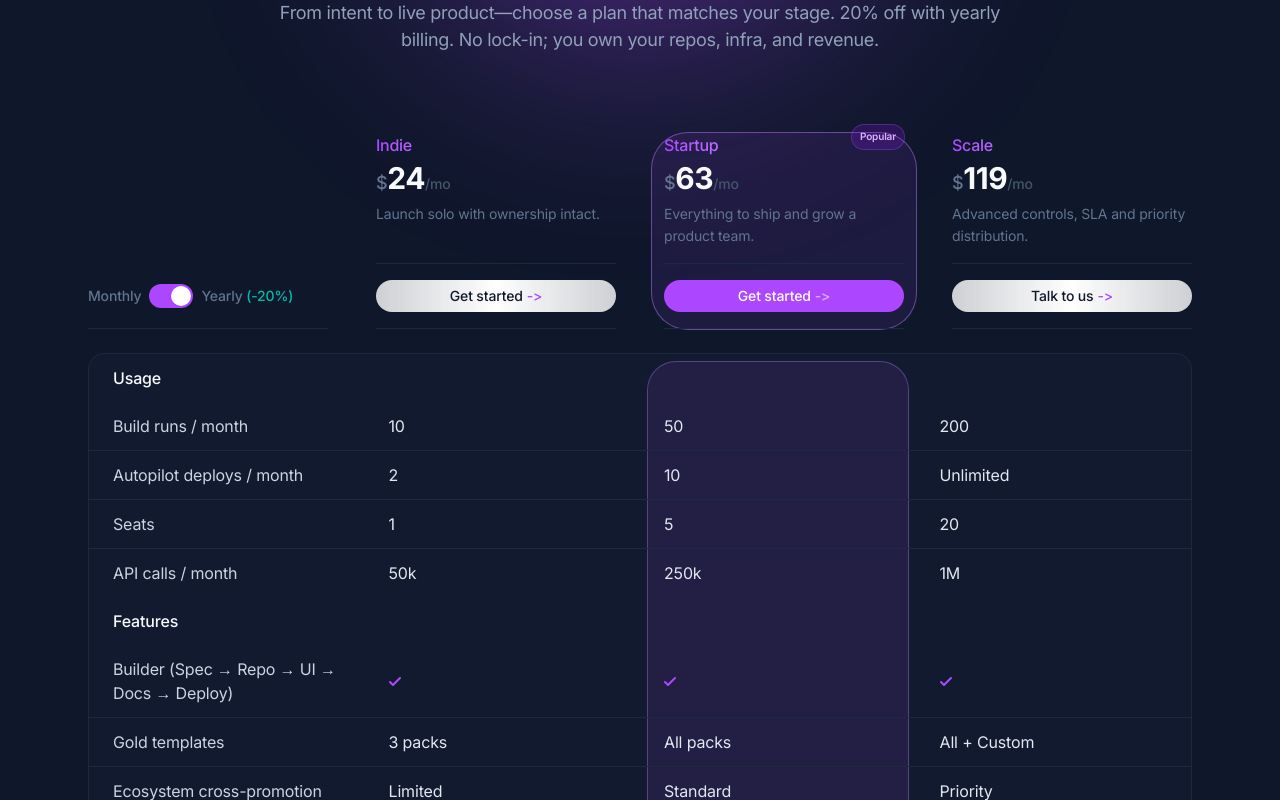
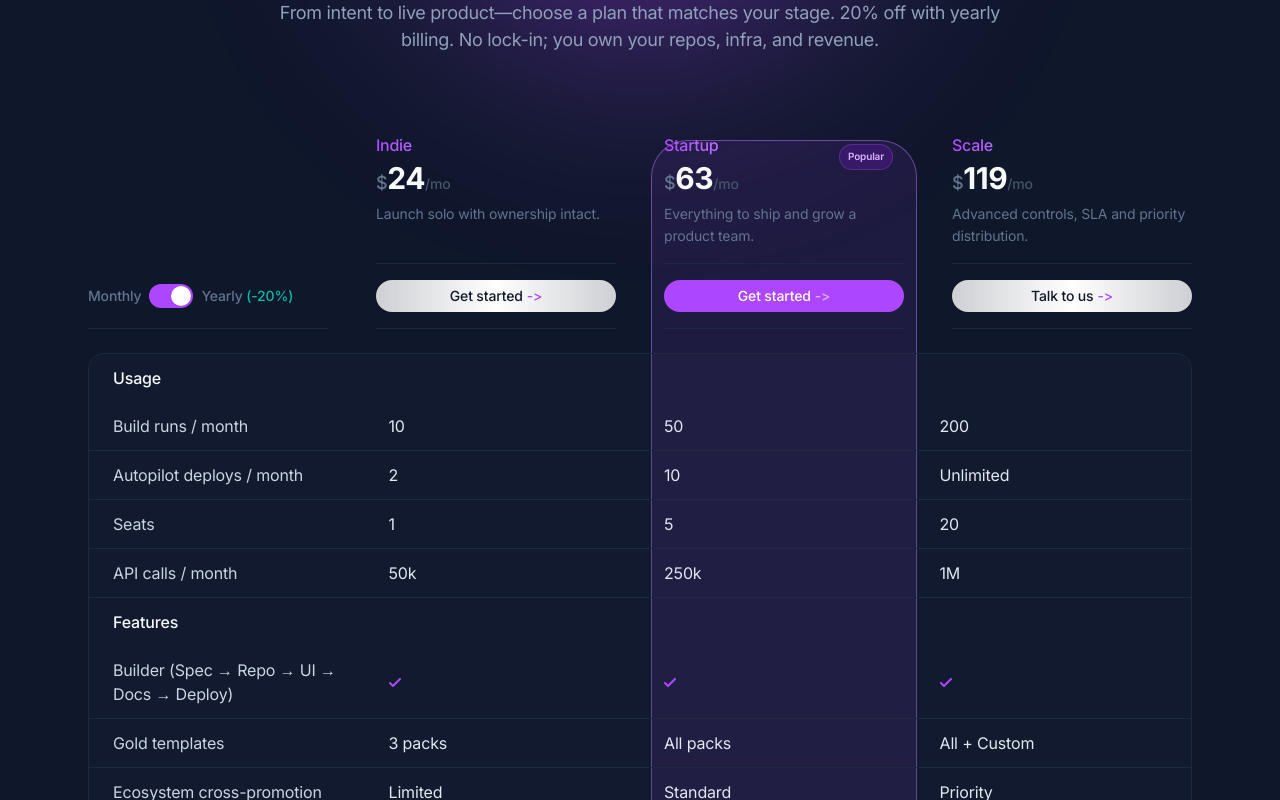
Before and after one commit to buildaistartups/buildaistartups.com, a Next.js app: page / in a window 1280 px wide. Shown: the part 7300-8100 px from the top of the page. Built offline with nearby package versions, Linux system fonts and the light colour scheme.

Commit message:
Update pricing.tsx

```diff
--- a/components/pricing.tsx
+++ b/components/pricing.tsx
@@ -23,11 +23,7 @@ const plans: Plan[] = [
 type RowValue = boolean | string
 type Section = {
   title: string
-  rows: {
-    label: string
-    values: Record<Plan['id'], RowValue>
-    note?: string
-  }[]
+  rows: { label: string; values: Record<Plan['id'], RowValue>; note?: string }[]
 }
 
 const sections: Section[] = [
@@ -59,10 +55,7 @@ const sections: Section[] = [
       { label: 'SLA', values: { indie: '—', startup: '—', scale: '99.9%' } },
     ],
   },
-  {
-    title: 'Support',
-    rows: [{ label: 'Support', values: { indie: 'Community', startup: 'Email (48h)', scale: 'Priority (8h)' } }],
-  },
+  { title: 'Support', rows: [{ label: 'Support', values: { indie: 'Community', startup: 'Email (48h)', scale: 'Priority (8h)' } }] },
 ]
 
 // ---------- helpers ----------
@@ -91,24 +84,27 @@ function priceFor(plan: Plan, annual: boolean) {
 export default function Pricing() {
   const [annual, setAnnual] = useState<boolean>(true)
 
-  // which plan column is highlighted (0..2); if none marked, default to 0
+  // Which plan column is highlighted (0..2). Defaults to first if none.
   const featuredIdx = Math.max(0, plans.findIndex((p) => p.highlight))
 
-  // tailwind-safe class maps for col-start / col-end (grid has 4 cols: 1=labels/toggle, 2..4=plans)
+  // Tailwind-safe grid-line classes (4 cols: 1 = labels/toggle, 2..4 = plans)
   const startCls = ['col-start-2', 'col-start-3', 'col-start-4'][featuredIdx]
   const endCls   = ['col-end-3', 'col-end-4', 'col-end-5'][featuredIdx]
 
   return (
     <div className="relative">
-      {/* Header row with toggle + plan cards */}
-      <div className="relative grid md:grid-cols-4 xl:-mx-6 text-sm">
-        {/* header highlight, snapped to grid column */}
-        <div aria-hidden className="pointer-events-none absolute inset-0 hidden md:grid grid-cols-4">
-          <div className={`${startCls} ${endCls} mx-3 rounded-[2.25rem] ring-1 ring-purple-400/50 bg-purple-500/10`} />
+      {/* ONE continuous column highlight (covers header cards + feature matrix) */}
+      <div
+        aria-hidden
+        className="pointer-events-none absolute inset-0 hidden md:grid grid-cols-4 xl:-mx-6 z-10"
+      >
+        <div className={`${startCls} ${endCls} mx-3 my-2 rounded-[2.25rem] ring-1 ring-purple-400/50 bg-purple-500/10`} />
       </div>
 
+      {/* Header row with toggle + plan cards */}
+      <div className="relative z-20 grid md:grid-cols-4 xl:-mx-6 text-sm">
         {/* Toggle */}
-        <div className="px-6 flex flex-col justify-end relative z-10">
+        <div className="px-6 flex flex-col justify-end">
           <div className="pb-5 md:border-b border-slate-800">
             <div className="max-md:text-center">
               <div className="inline-flex items-center whitespace-nowrap">
@@ -135,10 +131,11 @@ export default function Pricing() {
 
         {/* Plans */}
         {plans.map((plan) => (
-          <div key={plan.id} className="px-6 flex flex-col justify-end relative z-10">
+          <div key={plan.id} className="px-6 flex flex-col justify-end">
             <div className="grow pb-4 mb-4 border-b border-slate-800 relative">
               {plan.highlight && (
-                <span className="absolute -top-2 right-0 rounded-full bg-purple-600/20 px-2 py-1 text-[10px] font-semibold text-purple-300 ring-1 ring-purple-500/40">
+                // badge moved *down* so it sits cleanly inside the rounded highlight
+                <span className="absolute top-3 right-3 rounded-full bg-purple-600/20 px-2 py-1 text-[10px] font-semibold text-purple-300 ring-1 ring-purple-500/40">
                   Popular
                 </span>
               )}
@@ -170,15 +167,9 @@ export default function Pricing() {
       </div>
 
       {/* Feature matrix */}
-      <div className="mt-6 relative overflow-hidden rounded-2xl border border-slate-800 bg-slate-700/10">
-        {/* ONE continuous highlight that spans the whole matrix column */}
-        <div aria-hidden className="pointer-events-none absolute inset-0 hidden md:grid grid-cols-4">
-          <div className={`${startCls} ${endCls} mx-2 my-2 rounded-[1.75rem] ring-1 ring-purple-400/40 bg-purple-500/10`} />
-        </div>
-
-        <div className="relative z-10">
+      <div className="relative z-20 mt-6 overflow-hidden rounded-2xl border border-slate-800 bg-slate-700/10">
         {sections.map((section, si) => (
-            <div key={section.title} className={si > 0 ? 'border-top border-slate-800' : ''}>
+          <div key={section.title} className={si > 0 ? 'border-t border-slate-800' : ''}>
             <div className="px-6 py-3 text-slate-50 font-medium">{section.title}</div>
             <div className="divide-y divide-slate-800">
               {section.rows.map((row) => (
@@ -189,13 +180,14 @@ export default function Pricing() {
                       {displayValue(row.values[p.id])}
                     </div>
                   ))}
-                    {row.note && <div className="col-span-4 px-6 -mt-2 pb-3 text-[11px] text-slate-500">{row.note}</div>}
+                  {row.note && (
+                    <div className="col-span-4 px-6 -mt-2 pb-3 text-[11px] text-slate-500">{row.note}</div>
+                  )}
                 </div>
               ))}
             </div>
           </div>
         ))}
-        </div>
       </div>
 
       {/* Footer notes */}
```
Lines whose indentation alone changed are shown as unchanged.
